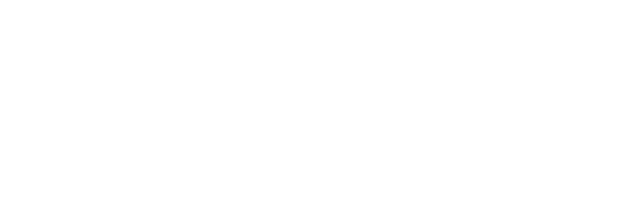
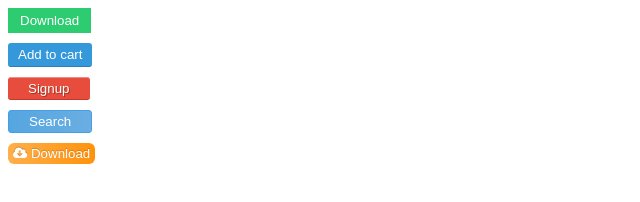
Before and after one commit to ReganT2/buttons, a plain HTML site: page index.html in a window 1280 px wide. Shown: the whole page, without its empty margins (0-640 px from the left). Drawn offline with Linux system fonts and the light colour scheme.

Commit message:
Created buttons

```diff
--- a/css/styles.css
+++ b/css/styles.css
@@ -1,4 +1,85 @@
-body {
+/*body {
 	backgorund-color: #000000 ;
 
+}*/
+
+
+button {
+	display: block;
+	margin-bottom: 10px;
 }
+
+#one {
+	background-color :#2ecc71;
+	padding:5px 12px;
+	border:none;
+	color :#ffffff;
+	cursor:pointer;
+	outline :none;
+}
+
+#two {
+	background-color: #3498db;
+	padding:4px 10px;
+	cursor:pointer;
+	border-radius: 3px;
+	border :none;
+	color:#ffffff;
+	cursor:pointer;
+	outline: none;
+	border-bottom:1px solid #2980b9;
+}
+
+#three {
+	color:white;
+	background-color: #e74c3c;
+	padding: 3px 20px;
+	outline:none;
+	border:none;
+	border-radius:3px;
+	border-top:1px solid #eb8d84;
+	cursor:pointer;
+	border-bottom:1px solid #c0392b;
+	text-shadow:1px 1px 0 rgba(0,0,0,.3);
+}
+
+#four {
+	color:white;
+	padding: 3px 20px;
+	outline:none;
+	border:none;
+	border-radius: 3px;
+/* Permalink - use to edit and share this gradient: http://colorzilla.com/gradient-editor/#55a6e0+1,6aaee2+100 */
+background: rgb(85,166,224); /* Old browsers */
+background: -moz-linear-gradient(left,  rgba(85,166,224,1) 1%, rgba(106,174,226,1) 100%); /* FF3.6-15 */
+background: -webkit-linear-gradient(left,  rgba(85,166,224,1) 1%,rgba(106,174,226,1) 100%); /* Chrome10-25,Safari5.1-6 */
+background: linear-gradient(to right,  rgba(85,166,224,1) 1%,rgba(106,174,226,1) 100%); /* W3C, IE10+, FF16+, Chrome26+, Opera12+, Safari7+ */
+filter: progid:DXImageTransform.Microsoft.gradient( startColorstr='#55a6e0', endColorstr='#6aaee2',GradientType=1 ); /* IE6-9 */
+	border :1px solid #449FE5;
+	cursor:pointer;
+	transition:all .2s;
+}
+
+#four:hover {
+	border-radius:6px;
+	color:#111111;
+}
+
+#five {
+/* Permalink - use to edit and share this gradient: http://colorzilla.com/gradient-editor/#ffaf4b+0,ff920a+100;Orange+3D+%231 */
+background: rgb(255,175,75); /* Old browsers */
+background: -moz-linear-gradient(left,  rgba(255,175,75,1) 0%, rgba(255,146,10,1) 100%); /* FF3.6-15 */
+background: -webkit-linear-gradient(left,  rgba(255,175,75,1) 0%,rgba(255,146,10,1) 100%); /* Chrome10-25,Safari5.1-6 */
+background: linear-gradient(to right,  rgba(255,175,75,1) 0%,rgba(255,146,10,1) 100%); /* W3C, IE10+, FF16+, Chrome26+, Opera12+, Safari7+ */
+filter: progid:DXImageTransform.Microsoft.gradient( startColorstr='#ffaf4b', endColorstr='#ff920a',GradientType=1 ); /* IE6-9 */
+color :white;
+outline: none;
+border:none;
+border-radius: 6px;
+text-shadow: 0 -1px 1px rgba(0,0,0,.2);
+padding: 3px 5px;
+}
+
+#five i {
+	color: white;
+}
--- a/index.html
+++ b/index.html
@@ -5,8 +5,15 @@
 		<title>home</title>
 		<meta name="description" content="Between 150 and 160 characters">
 		<link rel="stylesheet" href="css/styles.css">
+		<link rel="stylesheet" href="https://maxcdn.bootstrapcdn.com/font-awesome/4.5.0/css/font-awesome.min.css">
 	</head>
 	<body>
-		<!-- Main content goes here -->
+
+	<button id="one">Download</button>
+	<button id="two">Add to cart</button>
+	<button id="three">Signup</button>
+	<button id="four">Search</button>
+	<button id="five"><i class="fa fa-cloud-download"></i> Download</button>
+
 	</body>
 </html>
```
